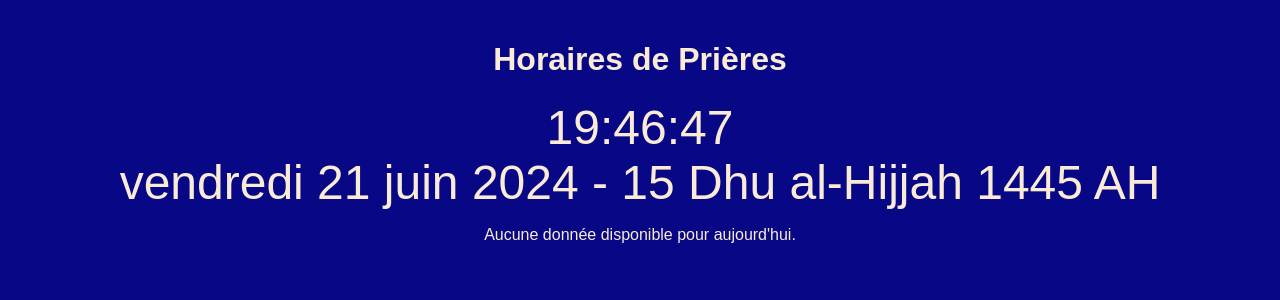
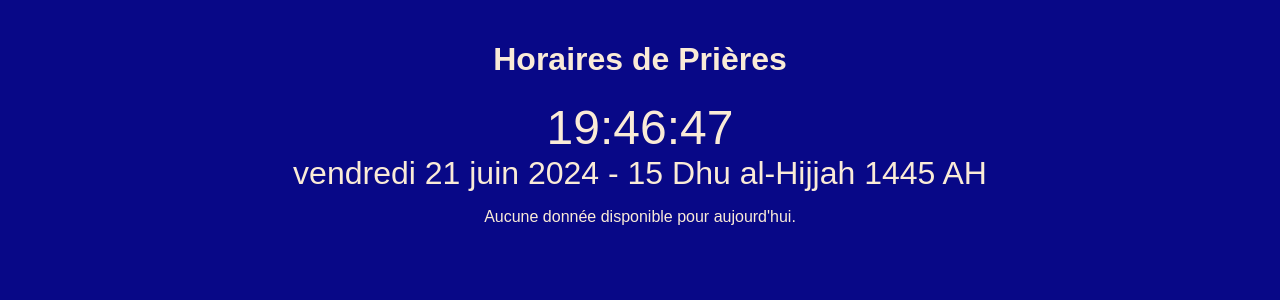
Before and after one commit to ibraimaliu/cibs, a Flask app: template templates/index.html in a window 1280 px wide. Shown: the top 300 px of the page. Run offline with Flask 3, Linux system fonts and the light colour scheme; the template is opened without the code that fills it, so the values that code supplies are empty.

Commit message:
Update index.html taille tableau + date

```diff
--- a/templates/index.html
+++ b/templates/index.html
@@ -30,7 +30,7 @@
         }
 
         table {
-            font-size: 1em;
+            font-size: 2em;
             margin: 20px 0;
             border-collapse: collapse;
             width: 100%; /* Ajustez la largeur du tableau selon vos besoins */
@@ -43,7 +43,7 @@
 
         }
           #date-info{
-            font-size: 3em; /* Ajustez la taille de la police pour la date actuelle */
+            font-size: 2em; /* Ajustez la taille de la police pour la date actuelle */
 
         }
         th, td {
```
